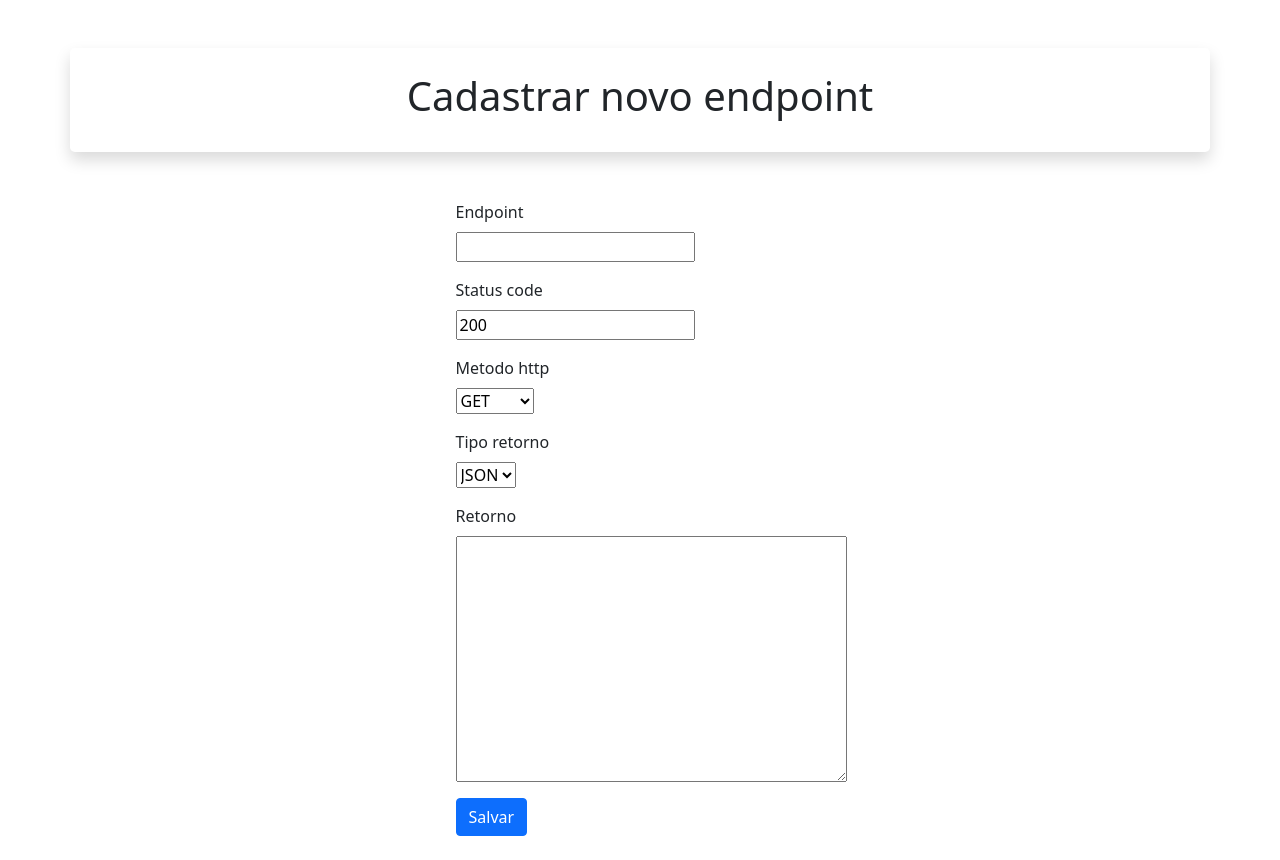
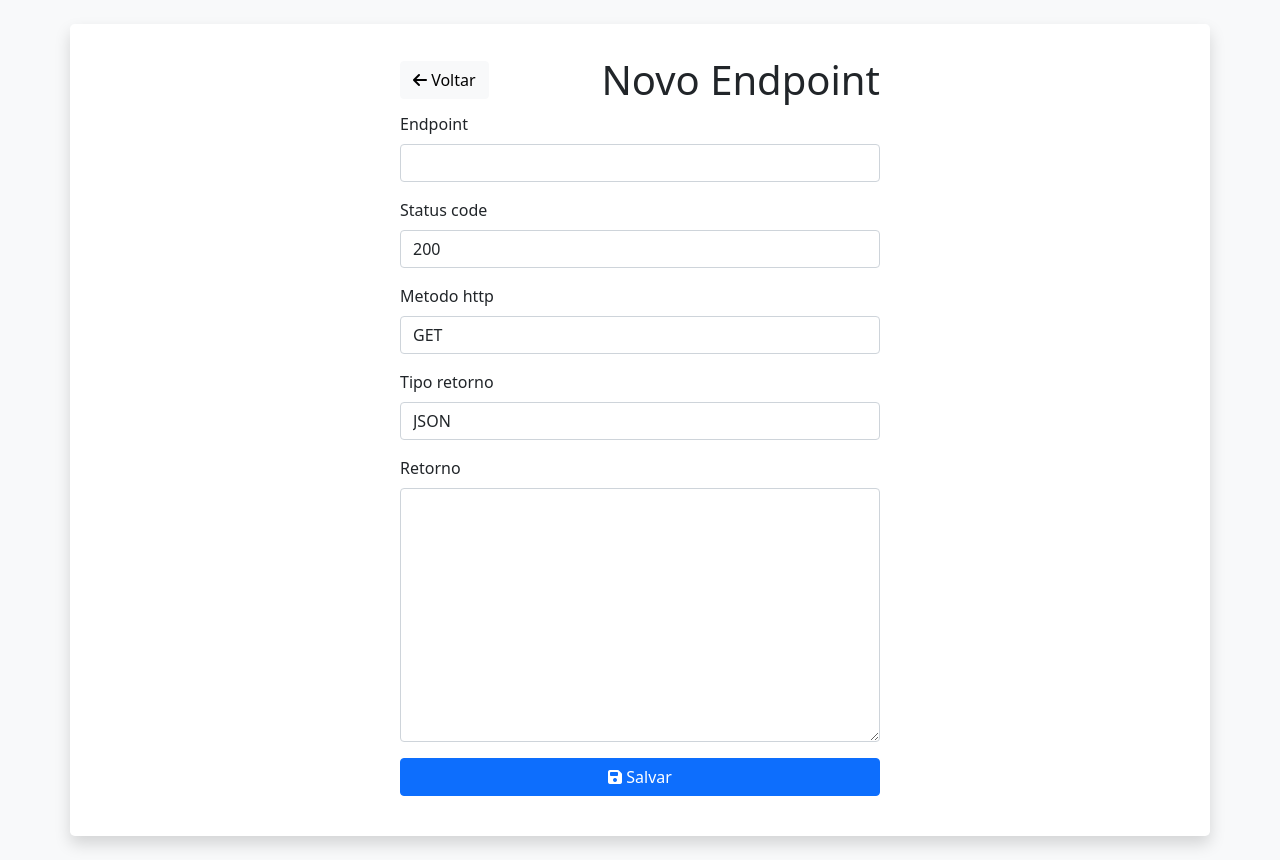
Before and after one commit to yuriMartinsO/FakeAPI, a Django app: page /novoendpoint in a window 1280 px wide. Before the commit the page ends 836 px from the top, so only its background shows below. Run offline with Django 3.2, Linux system fonts and the light colour scheme; some libraries are stand-ins or nearby versions.

Commit message:
Correções

```diff
--- a/FakeAPI/urls.py
+++ b/FakeAPI/urls.py
@@ -24,5 +24,5 @@ urlpatterns = [
     path('', home, name='index'),
     path('novoendpoint', novo_endpoint),
     path('removerendpoints', remover_endpoints),
-    re_path(r'base_url/.+', endpoint_retorno),
+    re_path(r'api/.+', endpoint_retorno),
 ]
--- a/endpoint_manager/templates/endpoint_manager/head.html
+++ b/endpoint_manager/templates/endpoint_manager/head.html
@@ -3,5 +3,5 @@
 	<meta name="viewport" content="width=device-width, initial-scale=1">
 	<link href="https://cdn.jsdelivr.net/npm/bootstrap@5.0.2/dist/css/bootstrap.min.css" rel="stylesheet" integrity="sha384-EVSTQN3/azprG1Anm3QDgpJLIm9Nao0Yz1ztcQTwFspd3yD65VohhpuuCOmLASjC" crossorigin="anonymous">
 	<link rel="stylesheet" href="https://cdnjs.cloudflare.com/ajax/libs/font-awesome/6.1.1/css/all.min.css" integrity="sha512-KfkfwYDsLkIlwQp6LFnl8zNdLGxu9YAA1QvwINks4PhcElQSvqcyVLLD9aMhXd13uQjoXtEKNosOWaZqXgel0g==" crossorigin="anonymous" referrerpolicy="no-referrer" />
-	<title></title>
+	<title>Fake API</title>
 </head>
--- a/endpoint_manager/templates/endpoint_manager/home.html
+++ b/endpoint_manager/templates/endpoint_manager/home.html
@@ -4,7 +4,7 @@
 <body class="bg-light">
 	<div class="container mt-4 text-center bg-white p-4 rounded-3 shadow">
 		<h1>FakeApi</h1>
-		<input type="text" class="form-control text-center" id="base_route" value="{{site_url}}/{{base_route}}" readonly>
+		<input type="text" class="form-control text-center" id="base_route" value="{{site_url}}/api/{{base_route}}" readonly>
 	</div>
 
 	{% if messages %}
@@ -54,7 +54,7 @@
 							</h2>
 							<div id="panelsCalapseEndpoint-{{ endpoint.id }}" class="accordion-collapse collapse" aria-labelledby="panelsEndpoint-{{ endpoint.id }}">
 								<div class="accordion-body">
-									<label for="Resposta" class="form-label">Retorno</label>
+									<label for="Resposta" class="form-label">Retorno ({{ endpoint.status_code }})</label>
 									<textarea class="form-control" id="Resposta" rows="3" readonly>{{ endpoint.retorno }}</textarea>
 								</div>
 							</div>
--- a/endpoint_manager/templates/endpoint_manager/novoendpoint_pagina.html
+++ b/endpoint_manager/templates/endpoint_manager/novoendpoint_pagina.html
@@ -1,22 +1,31 @@
 <html>
 
 {% include "endpoint_manager/head.html" %}
-<body>
+<body class="bg-light">
     {% if form.errors %}
         <div class="alert alert-danger">
             {{ form.errors }}
         </div>
     {% endif %}
-    <div class="container mt-5 text-center bg-white p-4 rounded-3 shadow">
-        <h1>Cadastrar novo endpoint</h1>
+    <div class="container mt-4 mb-4 bg-white p-4 rounded-3 shadow">
+        <div style="max-width: 480px;margin: auto;">
+            <div class="d-flex flex-wrap justify-content-between align-items-center">
+                <div>
+                    <a href="/" class="btn btn-light">
+                        <i class="fa-solid fa-arrow-left"></i>
+                        Voltar
+                    </a>
                 </div>
-    <div class="container mt-5">
-        <form method="POST" style="max-width: 369px;margin-left: auto;margin-right: auto;">
+                <h1 class="text-center mt-2 mb-2">Novo Endpoint</h1>
+            </div>
+
+            <div>
+                <form method="POST">
                     {% csrf_token %}
                     <div class="row">
                         {% for field in form %}
                         <div class="col-12">
-                    <div class="mb-3 float-start">
+                            <div class="mb-3">
                                 <div><label for="id_{{ field.name }}" class="form-label">{{ field.label }}</label></div>
                                 {{ field }}
                             </div>
@@ -24,10 +33,33 @@
                         {% endfor %}
                     </div>
 
-            <div class="mb-3 float-start">
-                <button type="submit" class="btn btn-primary">Salvar</button>
+                    <div class="mb-3">
+                        <button type="submit" class="btn btn-primary w-100">
+                            <i class="fa-solid fa-floppy-disk"></i>
+                            Salvar
+                        </button>
                     </div>
                 </form>
             </div>
+        </div>
+    </div>
+
+    <script src="https://cdnjs.cloudflare.com/ajax/libs/jquery/3.6.0/jquery.min.js" integrity="sha512-894YE6QWD5I59HgZOGReFYm4dnWc1Qt5NtvYSaNcOP+u1T9qYdvdihz0PPSiiqn/+/3e7Jo4EaG7TubfWGUrMQ==" crossorigin="anonymous" referrerpolicy="no-referrer"></script>
+
+    <script>
+
+        $('input, textarea, select').addClass('form-control');
+        $('#id_endpoint').on('input', function () {
+            let endpoint = $('#id_endpoint').val()
+            let primeiroCaractere =  endpoint.charAt(0)
+
+            if (primeiroCaractere == '/') {
+                endpoint = endpoint.substring(1)
+            }
+
+            $('#id_endpoint').val(endpoint)
+        })
+    </script>
+
 </body>
 </html>
--- a/endpoint_manager/views.py
+++ b/endpoint_manager/views.py
@@ -6,7 +6,8 @@ from django.db.models import Q
 from .forms import EndpointForm
 from django.contrib import messages
 import uuid
-from django.http import HttpResponseNotFound, HttpResponse
+from django.http import HttpResponseForbidden, HttpResponseNotFound, HttpResponse
+from django.views.decorators.csrf import csrf_exempt
 import pdb
 import json
 
@@ -29,7 +30,7 @@ def remover_endpoints_antigos():
 	objects = Endpoint.objects.filter(Q(created_at__lt=dataAntiga) | Q(created_at__isnull=True))
 	objects.delete()
 
-
+@csrf_exempt
 def endpoint_retorno(request):
 	paths = request.get_full_path().split('/')
 	del paths[0]
@@ -40,7 +41,11 @@ def endpoint_retorno(request):
 
 	endpoint_request = '/'.join(paths)
 
-	endpoint = Endpoint.objects.filter(endpoint=endpoint_request, base_route=base_url_request).first()
+	endpoint = Endpoint.objects.filter(
+		endpoint=endpoint_request,
+		base_route=base_url_request,
+		metodo_http=request.method
+	).first()
 
 	if not endpoint:
 		return HttpResponseNotFound()
@@ -50,8 +55,6 @@ def endpoint_retorno(request):
 		content_type_result = 'application/xml'
 
 	return HttpResponse(endpoint.retorno, content_type=content_type_result, status=endpoint.status_code)
-
-	# return redirect('/')
 
 def remover_endpoints(request):
 	if 'base_route' not in request.session:
```
Lines whose indentation alone changed are shown as unchanged.
